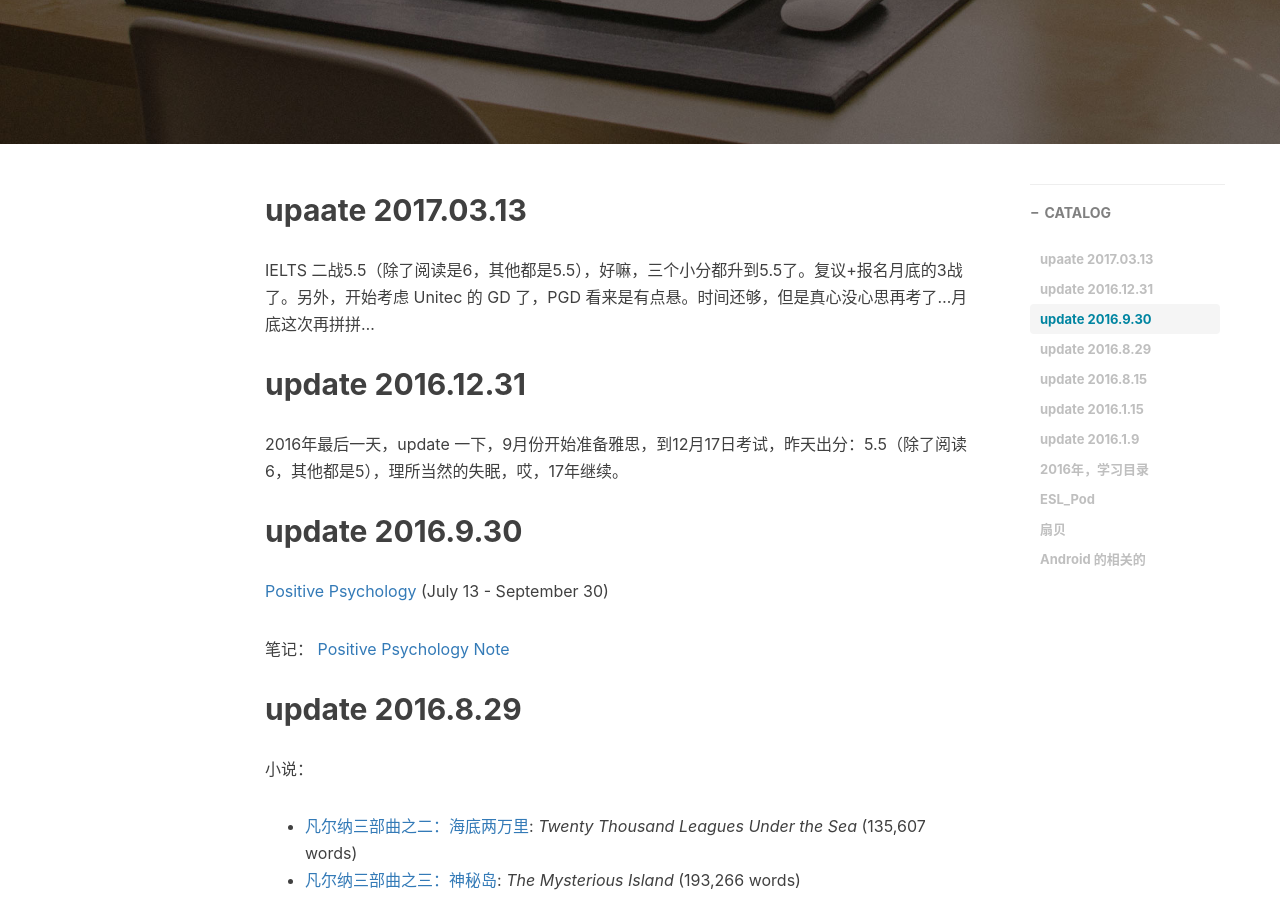
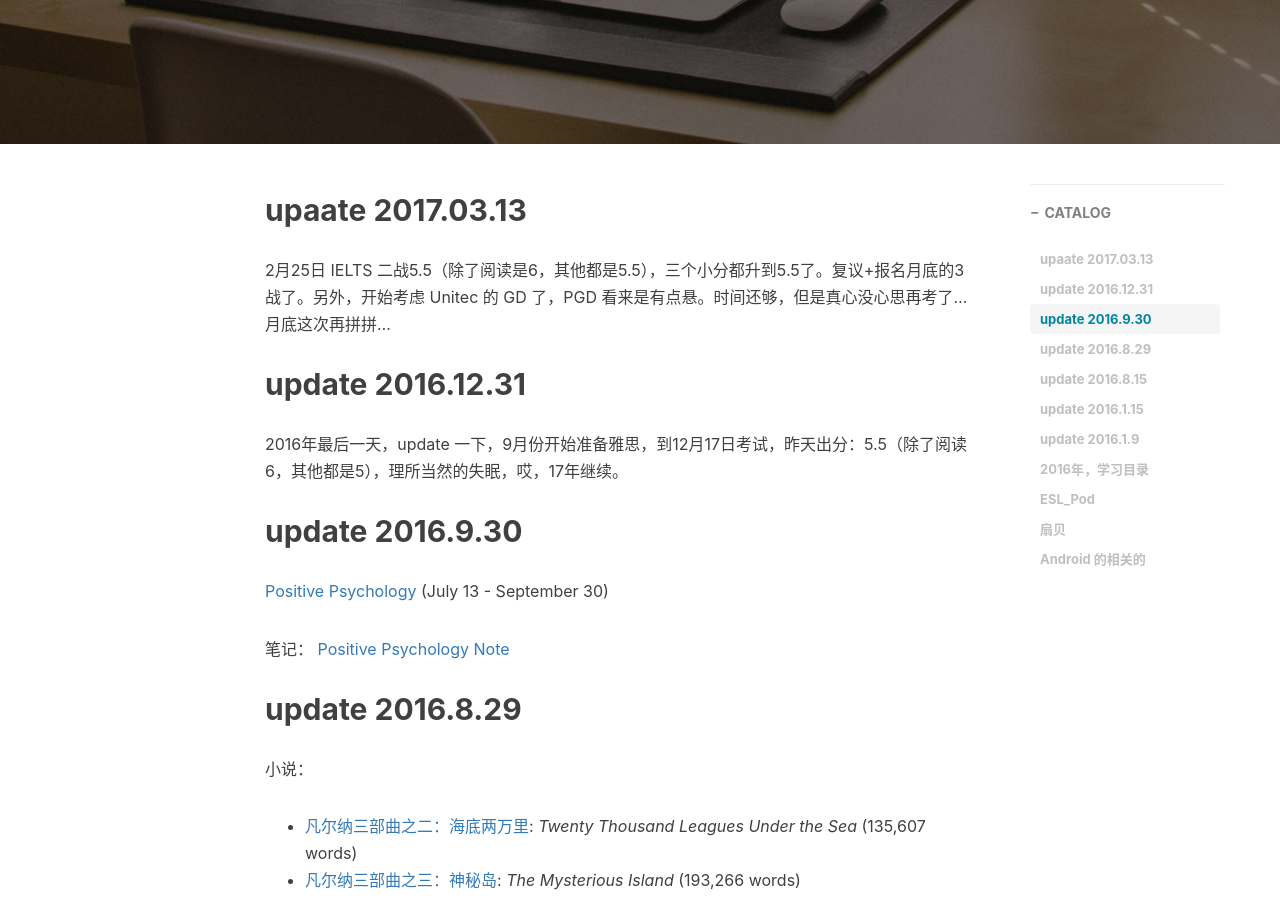
Before and after one commit to MrFuFuFu/mrfufufu.github.io, a Jekyll site: the page built from _posts/2016-01-03-2016_study_plans.markdown, in a window 1280 px wide and 900 px high, scrolled down 379 px. Built offline with Jekyll 4.4.1, drawn with Linux system fonts in a browser that asks for light colours; nearby versions of some CDN libraries; comment, search, counter and statistics services are not loaded.

```diff
--- a/_posts/2016-01-03-2016_study_plans.markdown
+++ b/_posts/2016-01-03-2016_study_plans.markdown
@@ -12,7 +12,7 @@
 
 ## upaate 2017.03.13
 
-IELTS 二战5.5（除了阅读是6，其他都是5.5），好嘛，三个小分都升到5.5了。复议+报名月底的3战了。另外，开始考虑 Unitec 的 GD 了，PGD 看来是有点悬。时间还够，但是真心没心思再考了...月底这次再拼拼...
+2月25日 IELTS 二战5.5（除了阅读是6，其他都是5.5），三个小分都升到5.5了。复议+报名月底的3战了。另外，开始考虑 Unitec 的 GD 了，PGD 看来是有点悬。时间还够，但是真心没心思再考了...月底这次再拼拼...
 
 ## update 2016.12.31
 
```
